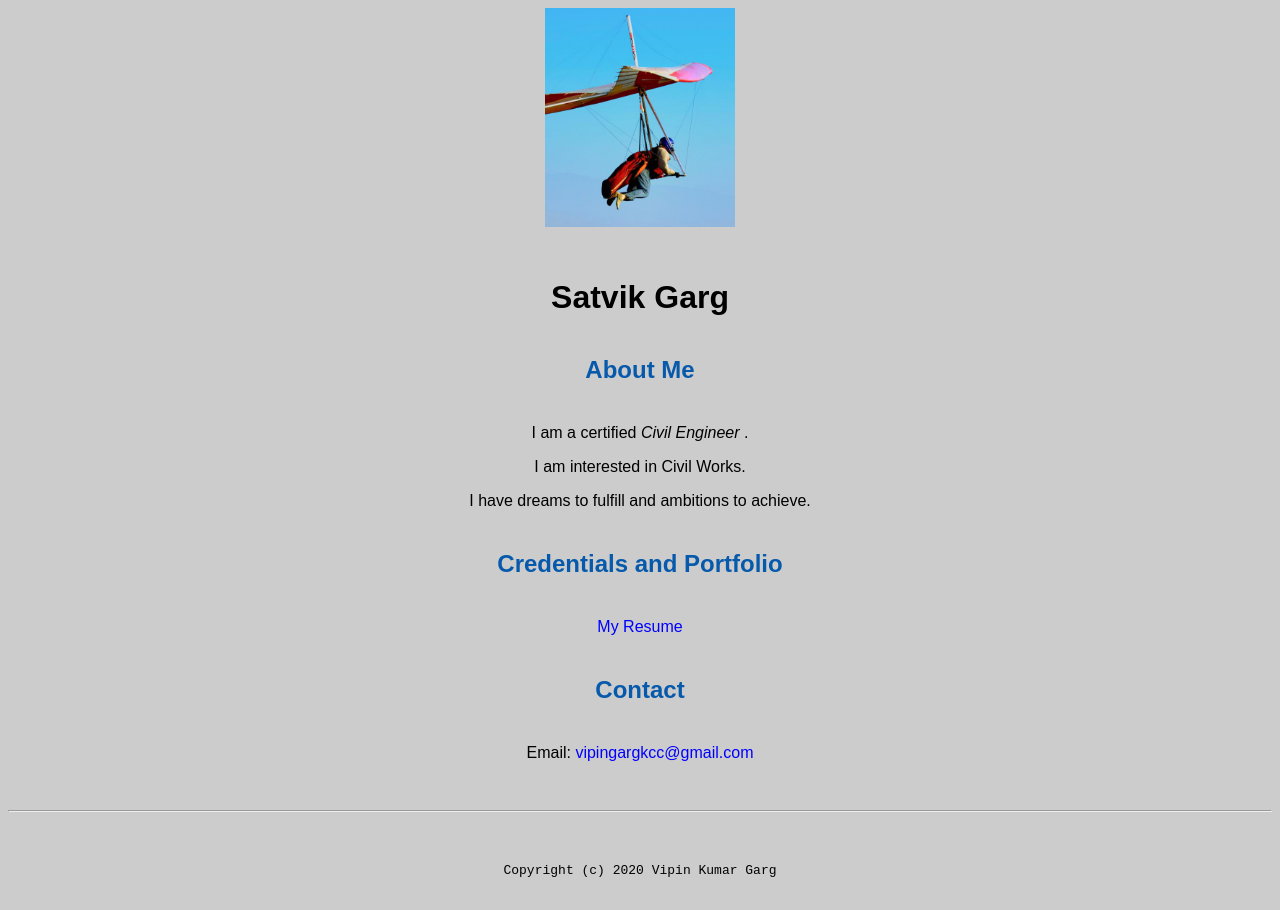
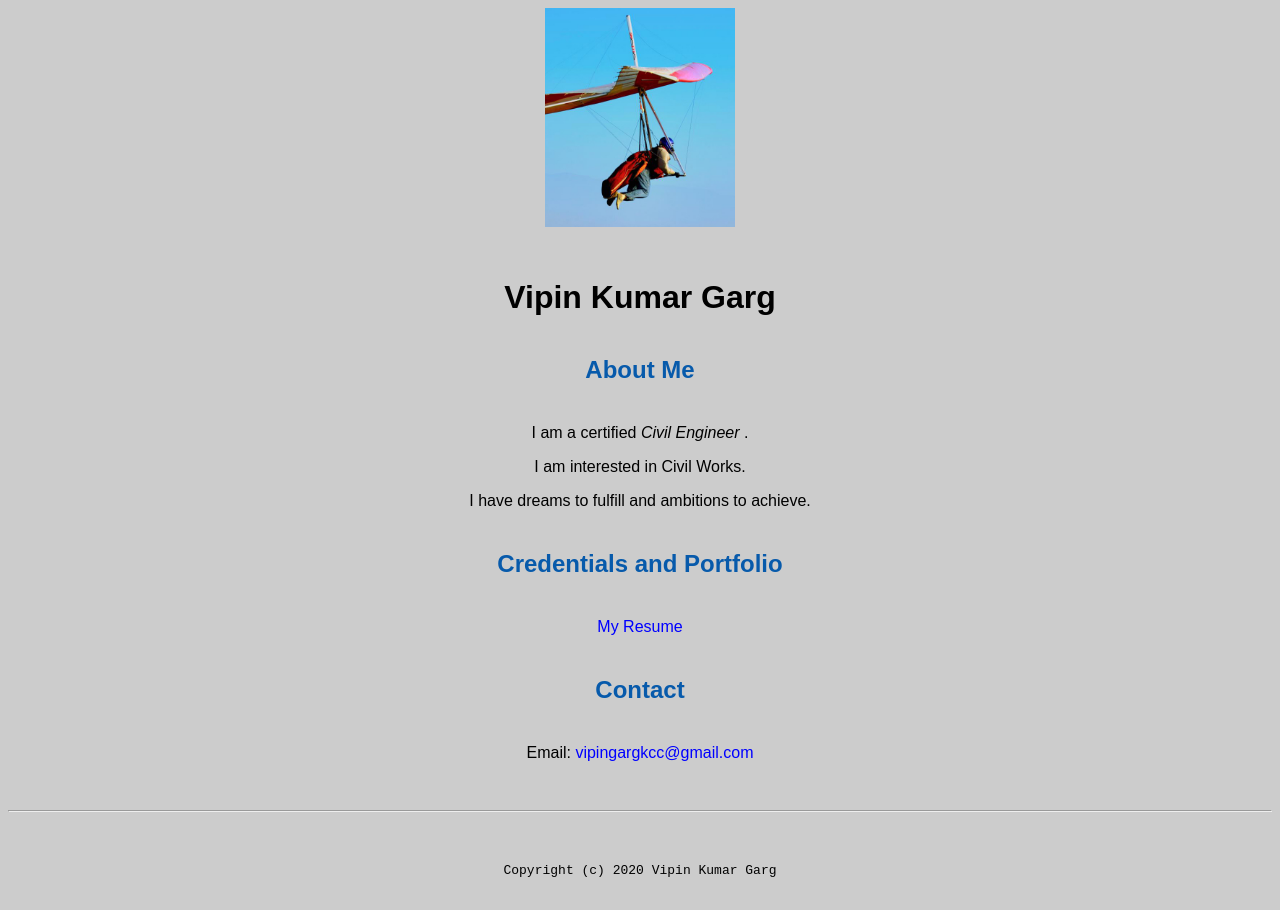
Before and after one commit to satvik07-ynk/Vipin-Garg, a plain HTML site: page index.html in a window 1280 px wide. Drawn offline with Linux system fonts and the light colour scheme.

Commit message:
Update index.html

```diff
--- a/index.html
+++ b/index.html
@@ -16,7 +16,7 @@
 
 <body>
   <img src="images/headshot.jpg" width="15%" alt="banner">
-  <h1>Satvik Garg</h1>
+  <h1>Vipin Kumar Garg</h1>
   <h2>About Me</h2>
   <p>I am a certified<em>  Civil Engineer </em>.</p>
   <p>I am interested in Civil Works.</p>
```
